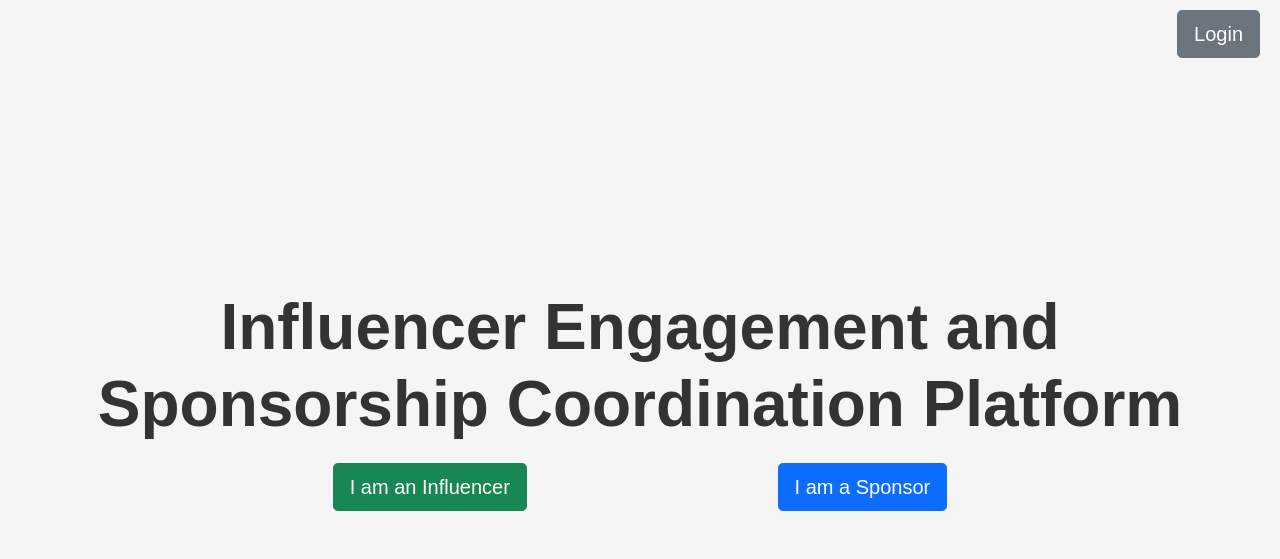
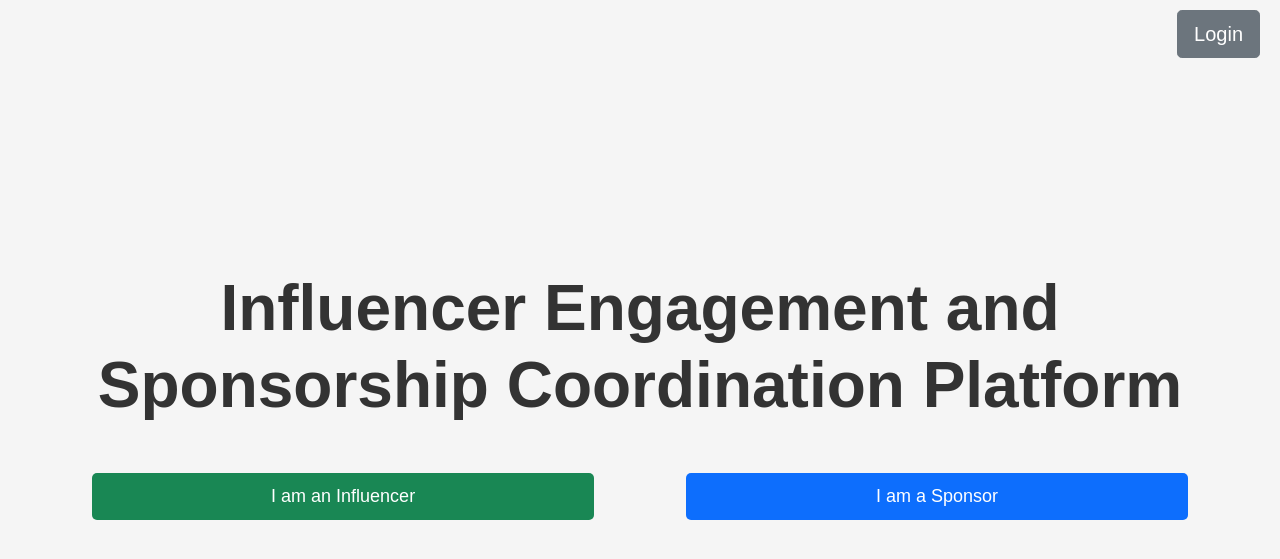
Before and after one commit to dsaidinesh/ISP, a Python web app: template templates/home.html in a window 1280 px wide. Shown: the top 559 px of the page. Run offline with Jinja, Linux system fonts and the light colour scheme; the template is opened without the code that fills it, so the values that code supplies are empty.

Commit message:
some changes in styling

```diff
--- a/static/css/styles.css
+++ b/static/css/styles.css
@@ -50,7 +50,22 @@ body {
 
 .buttons {
     display: flex;
-    justify-content:space-evenly;
+    justify-content: space-between;
+    margin-top: 40px;
+}
+
+.buttons a {
+    width: 45%;
+    margin: 10px;
+    font-size: 18px;
+    padding: 10px 20px;
+    border-radius: 5px;
+    border: none;
+    cursor: pointer;
+}
+
+.buttons button:hover {
+    opacity: 0.8;
 }
 .flash-messages {
     position: fixed;
--- a/static/script.js
+++ b/static/script.js
@@ -1,9 +1,9 @@
 document.addEventListener('DOMContentLoaded', function() {
     if(window.location.hash) {
-        var hash = window.location.hash.substring(1); //Puts hash in variable, and removes the # character
+        var hash = window.location.hash.substring(1);
         var hashTab = document.getElementById(hash + '-tab');
         if (hashTab) {
-            new bootstrap.Tab(hashTab).show(); // Show the tab corresponding to the hash
+            new bootstrap.Tab(hashTab).show();
         }
     }
 });
```
Also changed, not shown: instance/iescp.db.
